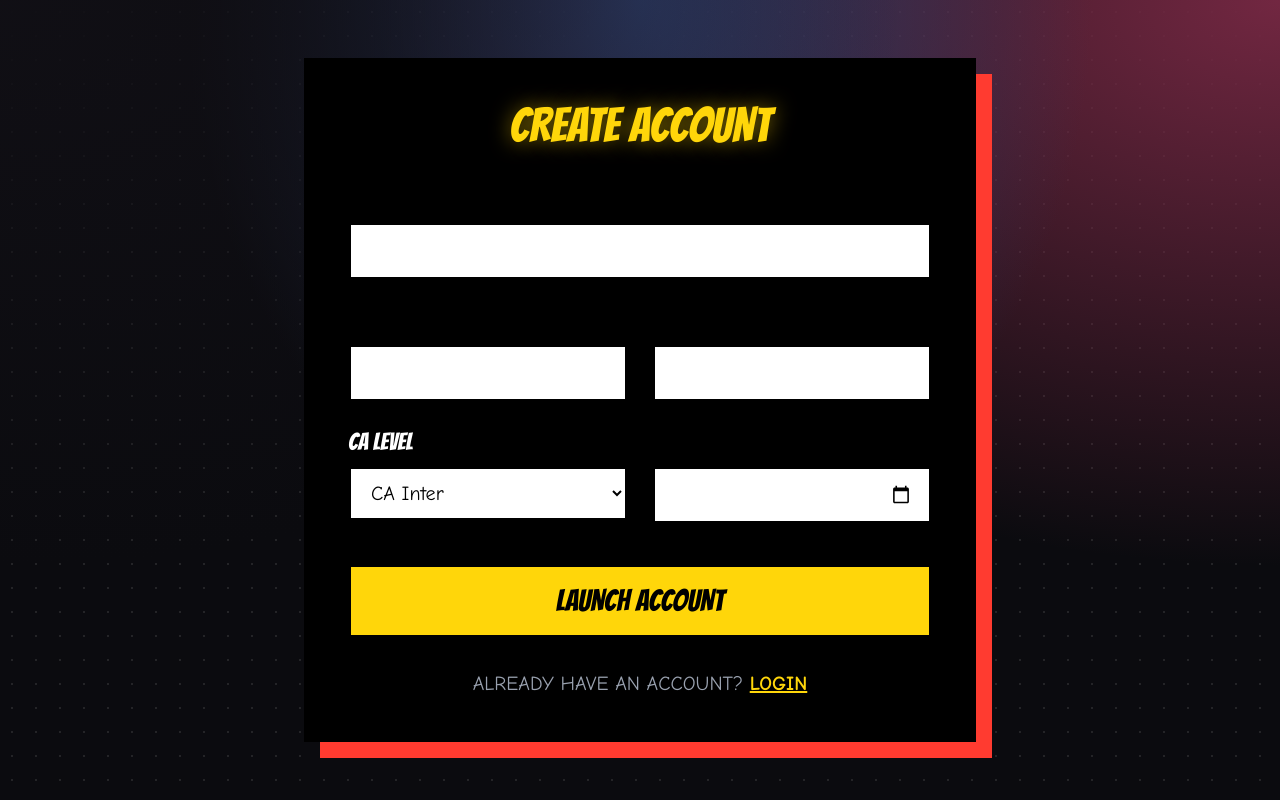
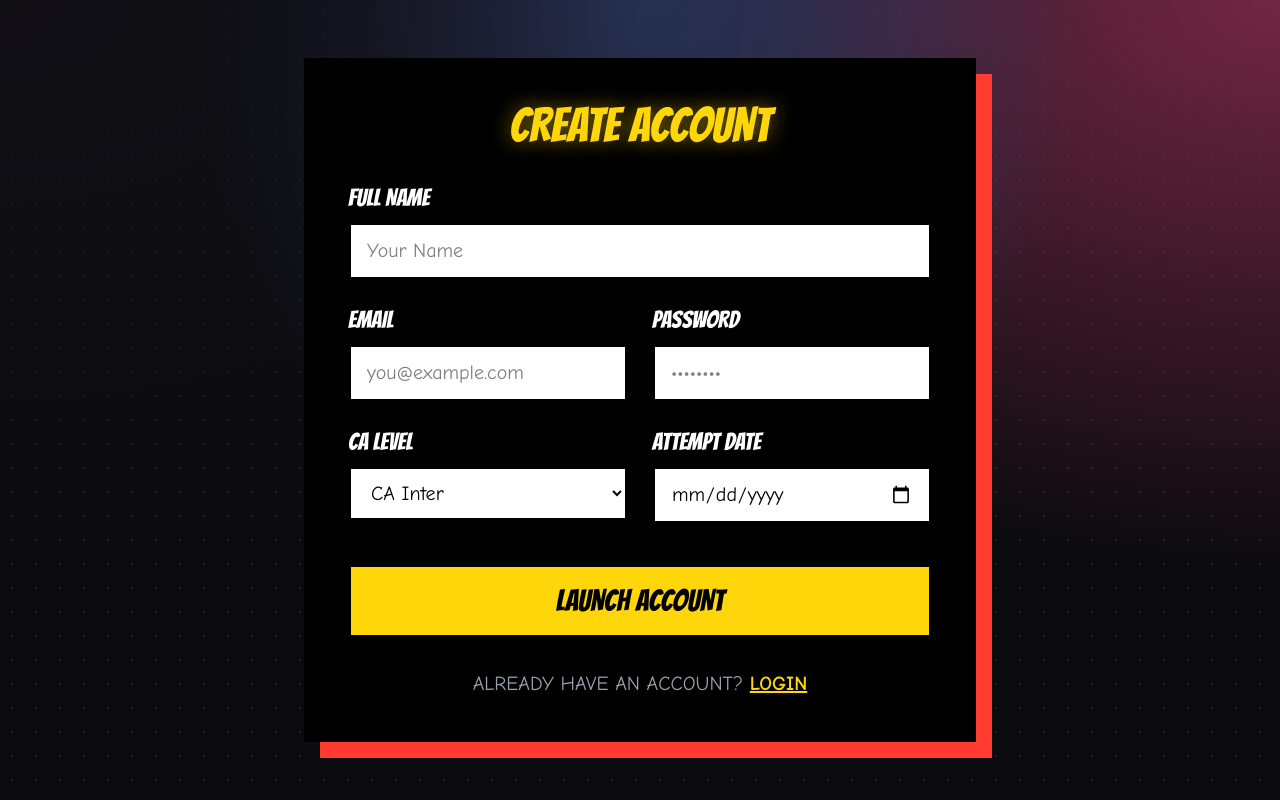
Before and after one commit to VedantJadhav701/ca-orbit, a Next.js app in the folder frontend/: page /register in a window 1280 px wide. Built offline with nearby package versions, Linux system fonts and the light colour scheme; no server answers.

Commit message:
fix: make input text black and labels inherit correct colors

```diff
--- a/frontend/src/components/BrutalistInput.tsx
+++ b/frontend/src/components/BrutalistInput.tsx
@@ -12,9 +12,9 @@ export const BrutalistInput: React.FC<BrutalistInputProps> = ({
 }) => {
   return (
     <div className="flex flex-col space-y-2 w-full">
-      {label && <label className="font-heading text-2xl text-black">{label}</label>}
+      {label && <label className="font-heading text-2xl uppercase">{label}</label>}
       <input
-        className={`bg-white border-brutalist shadow-brutalist px-4 py-3 text-xl font-body focus:outline-none focus:translate-x-[2px] focus:translate-y-[2px] focus:shadow-[4px_4px_0px_#000] transition-all ${className}`}
+        className={`bg-white text-black border-brutalist shadow-brutalist px-4 py-3 text-xl font-body focus:outline-none focus:translate-x-[2px] focus:translate-y-[2px] focus:shadow-[4px_4px_0px_#000] transition-all ${className}`}
         {...props}
       />
     </div>
```
